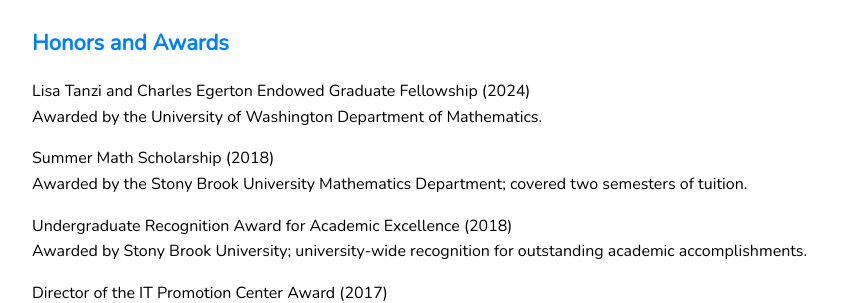
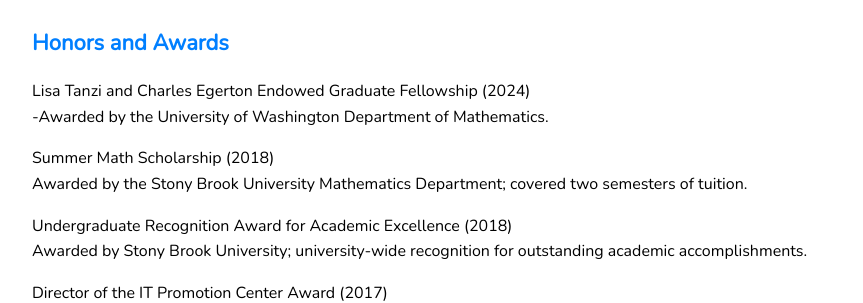
Before and after one commit to hyojeong-son/hyojeong-son.github.io, a Jekyll site: the page built from index.md, in a window 1280 px wide. Shown: the part 1326-1629 px from the top of the page, without its empty margins (208-1071 px from the left). Built offline with Jekyll 4.4.1, drawn with Linux system fonts in a browser that asks for light colours.

```diff
--- a/index.md
+++ b/index.md
@@ -67,7 +67,7 @@ Organized and led a reading group for math undergraduates, focusing on sandpiles
 <a id="awards"></a>
 
 - Lisa Tanzi and Charles Egerton Endowed Graduate Fellowship (2024)
-  Awarded by the University of Washington Department of Mathematics.
+  -Awarded by the University of Washington Department of Mathematics.
 
 - Summer Math Scholarship (2018)
   Awarded by the Stony Brook University Mathematics Department; covered two semesters of tuition.
```
